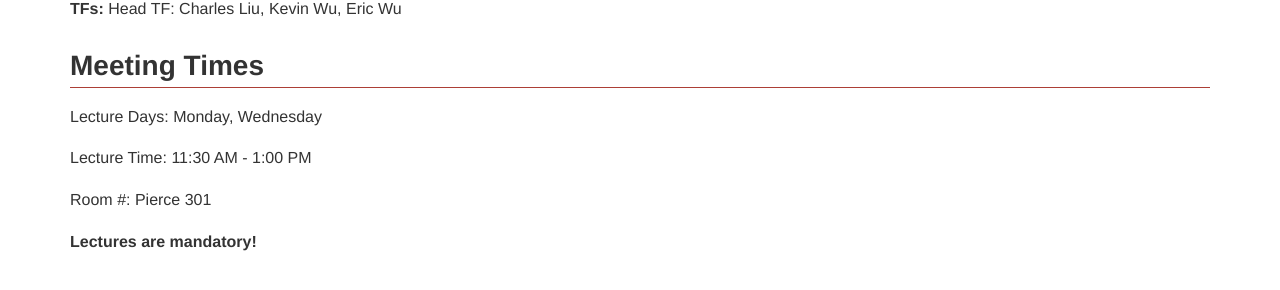
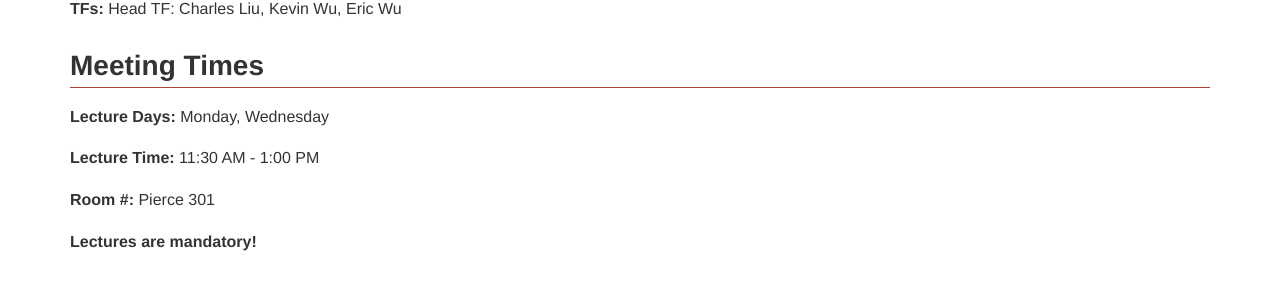
Before and after one commit to xuwd11/cs207_Weidong_Xu, a Jekyll site: the page built from index.md, in a window 1280 px wide. Shown: the part 246-536 px from the top of the page. Built offline with Jekyll 4.4.1, drawn with Linux system fonts in a browser that asks for light colours; nearby versions of some CDN libraries.

```diff
--- a/index.md
+++ b/index.md
@@ -12,10 +12,10 @@ layout: "default"
 
 ## Meeting Times
 
-Lecture Days:  Monday, Wednesday
+**Lecture Days:**  Monday, Wednesday
 
-Lecture Time:  11:30 AM - 1:00 PM
+**Lecture Time:**  11:30 AM - 1:00 PM
 
-Room \#:  Pierce 301
+**Room \#:**  Pierce 301
 
 **Lectures are mandatory!**
```
